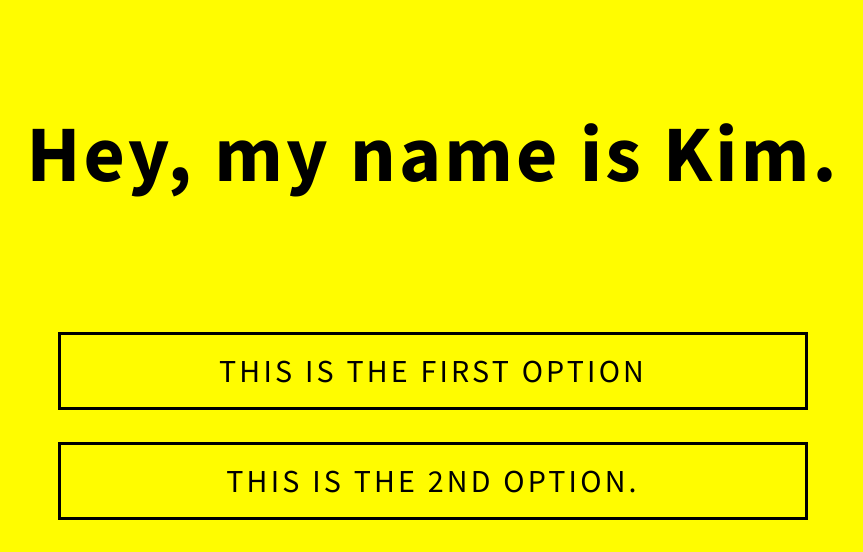
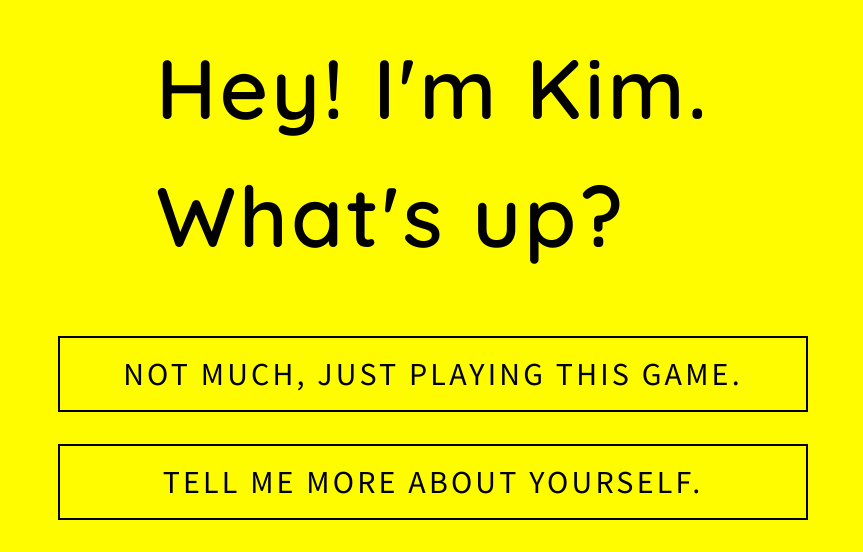
Before and after one commit to rynstwrt/DAaSP-Project-2-Game, a plain HTML site: page index.html in a window 1280 px wide. Shown: the part 248-800 px from the top of the page, without its empty margins (207-1070 px from the left). Drawn offline with Linux system fonts and the light colour scheme.

Commit message:
asdfasdf

```diff
--- a/index.html
+++ b/index.html
@@ -1 +1 @@
-<!DOCTYPE html><html lang="en"><head><meta charset="UTF-8"><meta name="viewport" content="width=device-width, initial-scale=1.0, user-scalable=no"><title>Kim.</title><link rel="preconnect" href="https://fonts.gstatic.com"><link href="https://fonts.googleapis.com/css2?family=Source+Sans+Pro:ital,wght@0,300;0,400;0,600;0,700;1,300;1,400;1,600;1,700&amp;display=swap" rel="stylesheet"><link rel="stylesheet" type="text/css" href="main.css"><script src="logichandler.js" defer></script></head></html><body><h2 id="big-text">Hey, my name is Kim.<span id="cursor">|</span></h2><div id="option-box"><p class="option" id="option1">This is the first option.</p><p class="option" id="option2">This is the second option.</p></div></body>
+<!DOCTYPE html><html lang="en"><head><meta charset="UTF-8"><meta name="viewport" content="width=device-width, initial-scale=1.0, user-scalable=no"><title>Kim.</title><link rel="preconnect" href="https://fonts.gstatic.com"><link href="https://fonts.googleapis.com/css2?family=Source+Sans+Pro&amp;display=swap" rel="stylesheet"><link href="https://fonts.googleapis.com/css2?family=Quicksand:wght@500;600&amp;family=Source+Sans+Pro&amp;display=swap" rel="stylesheet"><link rel="stylesheet" type="text/css" href="main.css"><script src="texthandler.js" defer></script><script src="screens.js"></script><script src="logichandler.js" defer></script></head></html><body><div id="big-text-container"><h2 id="big-text"></h2></div><div id="option-box"><p class="option" id="option1"></p><p class="option" id="option2"></p></div></body>
--- a/logichandler.js
+++ b/logichandler.js
@@ -1,47 +1,56 @@
-const screens = [
+// Set the frame on the screen
+function setFrame(bigtext, option1text, option2text)
+{
+    option1.style.animation = "";
+    option2.style.animation = "";
+
+    option1.textContent = option1text;
+    option2.textContent = option2text;
+
+    typeText(bigtext).then(() =>
     {
-        bigtext: "Hey, my name is Kim.",
-        option1: {
-            text: "This is the first option",
-            bigtext: "Big text if you choose option 1",
-            option1text: "Option 1 text if you choose option 1",
-            option2text: "Option 2 text if you choose option 1"
-        },
-        option2: {
-            text: "This is the 2nd option.",
-            bigtext: "Big text if you choose option 2",
-            option1text: "Option 1 text if you choose option 2",
-            option2text: "Option 2 text if you choose option 2"
-        }
-    },
-    {
-        bigtext: "This is the screen AFTER the option click after the option click.",
-        option1: {
-            text: "This is the first option",
-            bigtext: "Big text if you choose option 1",
-            option1text: "Option 1 text if you choose option 1",
-            option2text: "Option 2 text if you choose option 1"
-        },
-        option2: {
-            text: "This is the 2nd option.",
-            bigtext: "Big text if you choose option 2",
-            option1text: "Option 1 text if you choose option 2",
-            option2text: "Option 2 text if you choose option 2"
-        }
-    }
-];
+        option1.style.animation = "fadeIn .3s ease-in-out forwards";
+        option2.style.animation = "fadeIn .3s ease-in-out forwards";
+        isTyping = false;
+    });
+}
+setFrame(screens[0].bigtext, screens[0].option1.text, screens[0].option2.text);
 
 
-const bigText = document.getElementById("big-text");
-const option1Elem = document.getElementById("option1");
-const option2Elem = document.getElementById("option2");
+// Handle option clicks
+let isSecondPart = true;
 let screenIndex = 0;
-function loadScreen(screen)
+function onOptionClick(isFirstOption)
 {
-    bigText.textContent = screen.bigtext;
-    option1Elem.textContent = screen.option1.text;
-    option2Elem.textContent = screen.option2.text;
+    if (isTyping) return;
+
+    if (screenIndex === screens.length)
+    {
+        // TODO: handle end of game here
+        // option1.style.animation = "";
+        // option2.style.animation = "";
+        //
+        // typeText("Thanks for playing :)").then(() =>
+        // {
+        //
+        // });
+        return;
+    }
+
+    const screen = screens[screenIndex];
+
+    if (isSecondPart)
+    {
+        ++screenIndex;
+        isSecondPart = false;
+        const option = (isFirstOption) ? screen.option1 : screen.option2;
+        setFrame(option.bigtext, option.option1text, option.option2text);
+        return;
+    }
+
+    isSecondPart = true;
+    setFrame(screen.bigtext, screen.option1.text, screen.option2.text);
 }
 
-
-loadScreen(screens[screenIndex]);
+option1.addEventListener("click", () => { onOptionClick(true); });
+option2.addEventListener("click", () => { onOptionClick(false); });
--- a/main.scss
+++ b/main.scss
@@ -7,10 +7,10 @@ $color-foreground: black;
     100% { opacity: 1 }
 }
 
-@keyframes fadeOut
+@keyframes fadeIn
 {
-    0% { opacity: inherit; }
-    100% { opacity: 0; }
+    0% { opacity: 0; }
+    100% { opacity: 1; }
 }
 
 *
@@ -29,7 +29,6 @@ html, body
 body
 {
     color: $color-foreground;
-    font-family: "Source Sans Pro", sans-serif;
     letter-spacing: .2rem;
     user-select: none;
     display: flex;
@@ -48,7 +47,9 @@ body
     text-transform: uppercase;
     font-size: 2rem;
     width: 750px;
-    border: 3px solid black;
+    border: 2px solid black;
+    opacity: 0;
+    font-family: "Source Sans Pro", sans-serif;
 
     &:hover
     {
@@ -64,15 +65,28 @@ body
     bottom: 0;
 }
 
+#big-text-container
+{
+    font-size: 3.5rem;
+    max-width: 75%;
+    padding: 0 5rem;
+    display: flex;
+    justify-content: center;
+    align-items: center;
+    white-space: pre-wrap;
+}
+
 #big-text
 {
-    font-size: 5rem;
-    width: 100%;
-    padding: 0 3rem;
+    text-align: left;
+    line-height: 8rem;
+    font-family: "Quicksand", sans-serif;
+    font-weight: bolder;
+
+    &::after
+    {
+        content: "|";
+        opacity: 0;
+        animation: cursor .5s ease-in-out alternate infinite;
+    }
 }
-
-#cursor
-{
-    opacity: 0;
-    animation: cursor .5s ease-in-out alternate infinite;
-}
--- /dev/null
+++ b/screens.js
@@ -0,0 +1,32 @@
+const screens = [
+    {
+        bigtext: "Hey! I'm Kim.#What's up?",
+        option1: {
+            text: "Not much, just playing this game.",
+            bigtext: "Ah, nice. I guess I should tell you more about myself.",
+            option1text: "Sounds good.",
+            option2text: "Uh... alright."
+        },
+        option2: {
+            text: "Tell me more about yourself.",
+            bigtext: "Hasty, huh?",
+            option1text: "Haha.",
+            option2text: "Whatever."
+        }
+    },
+    {
+        bigtext: "My name is Kim. I make ends meet, but barely. Who are you?",
+        option1: {
+            text: "This is the first option",
+            bigtext: "Big text if you choose option 1 AFTER",
+            option1text: "Option 1 text if you choose option 1",
+            option2text: "Option 2 text if you choose option 1"
+        },
+        option2: {
+            text: "This is the 2nd option.",
+            bigtext: "Big text if you choose option 2 AFTER",
+            option1text: "Option 1 text if you choose option 2",
+            option2text: "Option 2 text if you choose option 2"
+        }
+    }
+];
--- /dev/null
+++ b/texthandler.js
@@ -0,0 +1,46 @@
+// User variables
+
+
+const charDelay = 50;
+const whitespaceDelay = 10;
+const delayChar = "_";
+const delayCharDelay = 400;
+const newLineChar = "#";
+
+// Internal variables
+const big = document.getElementById("big-text");
+const option1 = document.getElementById("option1");
+const option2 = document.getElementById("option2");
+
+// Typing function
+let isTyping = false;
+function typeText(text)
+{
+    return new Promise(resolve =>
+    {
+        isTyping = true;
+        big.textContent = "";
+
+        const chars = text.split("");
+        let totalAdditionalDelay = 0;
+
+        for (let i = 0; i < chars.length; ++i)
+        {
+            const isDelayChar = chars[i] === delayChar;
+            const isNewLineChar = chars[i] === newLineChar;
+
+            totalAdditionalDelay += isDelayChar ? delayCharDelay : 0;
+            totalAdditionalDelay += chars[i].trim() === "" ? whitespaceDelay : 0;
+
+            setTimeout(() =>
+            {
+                big.textContent += (isDelayChar || isNewLineChar ? "" : chars[i]) + (isNewLineChar ? "\r\n" : "");
+
+                if (i === chars.length - 1)
+                {
+                    resolve();
+                }
+            }, charDelay * i + totalAdditionalDelay);
+        }
+    });
+}
```
Also changed, not shown: main.css, 2 other files.
